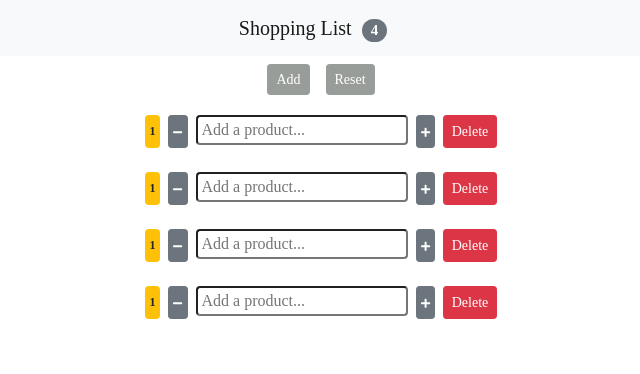
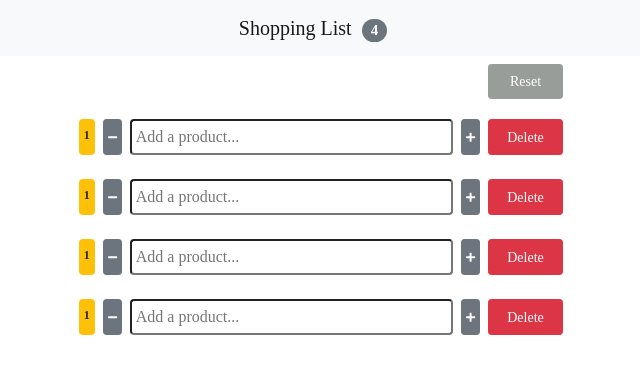
Before and after one commit to losel92/ReactShoppingCart, a React (Create React App) app: page / in a window 1280 px wide. Shown: the top 374 px of the page, without its empty margins (319-959 px from the left). Built offline with nearby package versions, Linux system fonts and the light colour scheme.

Commit message:
Save 06/02/2020

```diff
--- a/package.json
+++ b/package.json
@@ -11,8 +11,10 @@
     "@testing-library/user-event": "^7.2.1",
     "bootstrap": "^4.4.1",
     "react": "^16.12.0",
+    "react-animations": "^1.0.0",
     "react-dom": "^16.12.0",
-    "react-scripts": "3.3.1"
+    "react-scripts": "3.3.1",
+    "styled-components": "^5.0.1"
   },
   "scripts": {
     "start": "react-scripts start",
--- a/src/components/counter.jsx
+++ b/src/components/counter.jsx
@@ -6,7 +6,7 @@ import { faPlus, faMinus } from "@fortawesome/free-solid-svg-icons"
 class Counter extends Component {
   render() {
     return (
-      <div className="d-flex flex-row justify-content-end align-items-stretch m-1">
+      <div className="d-flex flex-row justify-content-end align-items-stretch my-1 w-100">
         <span className={this.getBadgeClasses()}>
           {this.props.counter.value}
         </span>
@@ -20,7 +20,7 @@ class Counter extends Component {
           type="text"
           className="m-2 p-1 rounded"
           placeholder="Add a product..."
-          style={{ width: "100%" }}
+          style={{ width: "100%", height: "auto" }}
           value={this.props.counter.name}
           onChange={e => {
             this.props.onNameChange(this.props.counter, e.target.value)
@@ -35,6 +35,7 @@ class Counter extends Component {
         <button
           onClick={() => this.props.onDelete(this.props.counter)}
           className="btn btn-danger btn-sm m-2"
+          style={{ minWidth: 75, minHeight: 35 }}
         >
           Delete
         </button>
--- a/src/components/counters.jsx
+++ b/src/components/counters.jsx
@@ -4,20 +4,15 @@ import Counter from "./counter"
 class Counters extends Component {
   render() {
     return (
-      <div>
-        <button
-          onClick={this.props.onAdd}
-          className="btn btn-lightgray btn-sm m-2"
-        >
-          Add
-        </button>
+      <div style={{ margin: "auto", maxWidth: 500, textAlign: "right" }}>
         <button
           onClick={this.props.onReset}
           className="btn btn-lightgray btn-sm m-2"
+          style={{ minWidth: 75, minHeight: 35 }}
         >
           Reset
         </button>
-        <div className="d-flex flex-column justify-content-center align-items-center">
+        <div className="d-flex flex-column justify-content-center align-items-end">
           {this.props.counters.map(counter => (
             <Counter
               key={counter.id}
```
Also changed, not shown: 1 other file (tests, documents, lock files or other folders).
